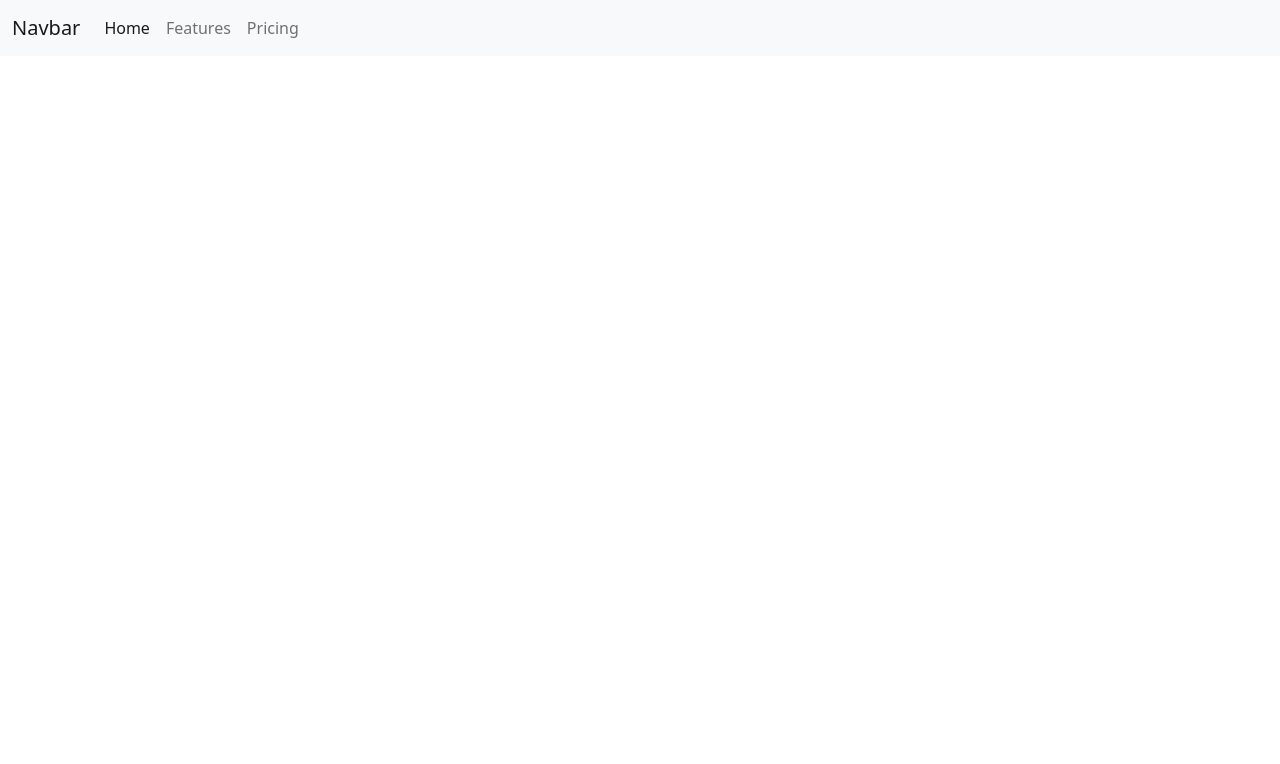
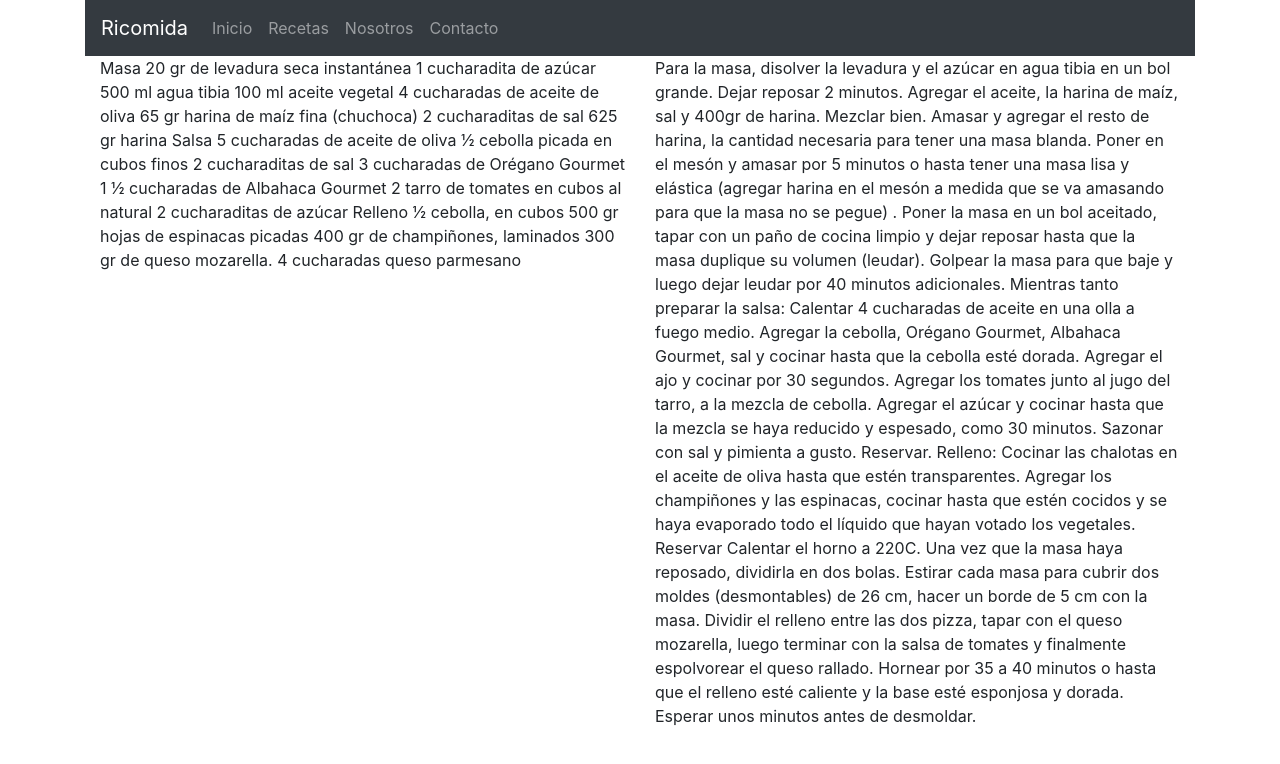
Before and after one commit to hernandw/ricomida, a plain HTML site: page index.html in a window 1280 px wide. Drawn offline with nearby package versions, Linux system fonts and the light colour scheme.

Commit message:
agregar receta

```diff
--- a/index.html
+++ b/index.html
@@ -3,34 +3,84 @@
 <head>
     <meta charset="UTF-8">
     <meta http-equiv="X-UA-Compatible" content="IE=edge">
-    <link href="https://cdn.jsdelivr.net/npm/bootstrap@5.0.1/dist/css/bootstrap.min.css" rel="stylesheet" integrity="sha384-+0n0xVW2eSR5OomGNYDnhzAbDsOXxcvSN1TPprVMTNDbiYZCxYbOOl7+AMvyTG2x" crossorigin="anonymous">
-    <meta name="viewport" content="width=device-width, initial-scale=1.0">
+    <!--jQuery 3.5.1 (sin slim)-->
+    <script src="https://code.jquery.com/jquery-3.5.1.min.js"
+        integrity="sha256-FgpCb/KJQlLNfOu91ta32o/NMZxltwRo8QtmkMRdAu8=" crossorigin="anonymous"></script>
+    <!--Popper JS 1.14.3-->
+    <script src="https://cdnjs.cloudflare.com/ajax/libs/popper.js/1.14.3/umd/popper.
+min.js" integrity="sha384-ZMP7rVo3mIykV+2+9J3UJ46jBk0WLaUAdn689aCwoqbBJiSnjAK/l8
+WvCWPIPm49" crossorigin="anonymous"></script>
+    <!-- Bootstrap 4.5.3 CSS -->
+    <link rel="stylesheet" href="https://cdn.jsdelivr.net/npm/bootstrap@4.5.3/dist/css/bootstrap.min.css" integrity="sha384-TX8t27EcRE3e/ihU7zmQxVncDAy5uIKz4rEkgIXeMed4M0jlfIDPvg6uqKI2xXr2" crossorigin="anonymous">
     <link rel="stylesheet" href="assets/css/style.css">
     <title>Desafio Ricomida</title>
 </head>
 <body>
-    <nav class="navbar navbar-expand-lg navbar-light bg-light">
-        <div class="container-fluid">
-          <a class="navbar-brand" href="#">Navbar</a>
-          <button class="navbar-toggler" type="button" data-bs-toggle="collapse" data-bs-target="#navbarNav" aria-controls="navbarNav" aria-expanded="false" aria-label="Toggle navigation">
+    <div class="container">
+        <nav class="navbar navbar-expand-lg navbar-dark bg-dark">
+            <a class="navbar-brand" href="#">Ricomida</a>
+            <button class="navbar-toggler" type="button" data-toggle="collapse" data-target="#navbarNav" aria-controls="navbarNav" aria-expanded="false" aria-label="Toggle navigation">
               <span class="navbar-toggler-icon"></span>
             </button>
             <div class="collapse navbar-collapse" id="navbarNav">
               <ul class="navbar-nav">
                 <li class="nav-item">
-                <a class="nav-link active" aria-current="page" href="#">Home</a>
+                  <a class="nav-link" href="#">Inicio</a>
                 </li>
                 <li class="nav-item">
-                <a class="nav-link" href="#">Features</a>
+                  <a class="nav-link" href="#">Recetas</a>
                 </li>
                 <li class="nav-item">
-                <a class="nav-link" href="#">Pricing</a>
+                  <a class="nav-link" href="#">Nosotros</a>
                 </li>
-
+                <li class="nav-item">
+                    <a class="nav-link" href="#">Contacto</a>
+                  </li>
               </ul>
             </div>
+          </nav>
+          <!-- Inicio de la receta -->
+          <div class="container">
+              <div class="row">
+                <div class="col">
+                    Masa
+
+                    20 gr de levadura seca instantánea
+                    1 cucharadita de azúcar
+                    500 ml agua tibia
+                    100 ml aceite vegetal
+                    4 cucharadas de aceite de oliva
+                    65 gr harina de maíz fina (chuchoca)
+                    2 cucharaditas de sal
+                    625 gr harina
+                    Salsa
+
+                    5 cucharadas de aceite de oliva
+                    ½  cebolla picada en cubos finos
+                    2 cucharaditas de sal
+                    3  cucharadas de Orégano Gourmet
+                    1 ½ cucharadas de Albahaca Gourmet
+                    2 tarro de tomates en cubos al natural
+                    2 cucharaditas de azúcar
+                    Relleno
+
+                    ½  cebolla, en cubos
+                    500 gr hojas de espinacas picadas
+                    400 gr de champiñones, laminados
+                    300 gr de queso mozarella.
+                    4 cucharadas queso parmesano
                   </div>
-      </nav>
+                  <div class="col">
+                    Para la masa, disolver la levadura y el azúcar en agua tibia en un bol grande.  Dejar reposar 2 minutos. Agregar el aceite, la harina de maíz, sal y 400gr de harina.  Mezclar bien.  Amasar y agregar el resto de harina, la cantidad necesaria para tener una masa blanda. Poner en el mesón y amasar por 5 minutos o hasta tener una masa lisa y elástica (agregar harina en el mesón a medida que se va amasando para que la masa no se pegue) . Poner la masa en un bol aceitado, tapar con un paño de cocina limpio y dejar reposar hasta que la masa duplique su volumen (leudar).  Golpear la masa para que baje y luego dejar leudar por 40 minutos adicionales.
+                    Mientras tanto preparar la salsa: Calentar 4 cucharadas de aceite en una olla a fuego medio. Agregar la cebolla, Orégano Gourmet, Albahaca Gourmet, sal y cocinar hasta que la cebolla esté dorada. Agregar el ajo y cocinar por 30 segundos. Agregar los tomates junto al jugo del tarro, a la mezcla de cebolla. Agregar el azúcar  y cocinar hasta que la mezcla se haya reducido y espesado, como 30 minutos.  Sazonar con sal y pimienta a gusto. Reservar.
+                    Relleno: Cocinar las chalotas en el aceite de oliva hasta que estén transparentes. Agregar los champiñones y las espinacas, cocinar hasta que estén cocidos y se haya evaporado todo el líquido que hayan votado los vegetales. Reservar
+                    Calentar el horno a 220C.
+                    Una vez que la masa haya reposado, dividirla en dos bolas. Estirar cada masa para cubrir dos moldes (desmontables) de 26 cm, hacer un borde de 5 cm con la masa. Dividir el relleno entre las dos pizza, tapar con el queso mozarella, luego terminar con la salsa de tomates y finalmente espolvorear el queso rallado.
+                    Hornear por 35 a 40 minutos o hasta que el relleno esté caliente y la base esté esponjosa y dorada. Esperar unos minutos antes de desmoldar.
+                  </div>
+              </div>
+          </div>
+    </div>
 
     <script src="https://cdn.jsdelivr.net/npm/bootstrap@5.0.1/dist/js/bootstrap.bundle.min.js" integrity="sha384-gtEjrD/SeCtmISkJkNUaaKMoLD0//ElJ19smozuHV6z3Iehds+3Ulb9Bn9Plx0x4" crossorigin="anonymous"></script>
     <script src="assets/js/main.js"></script>
```
Lines whose indentation alone changed are shown as unchanged.
